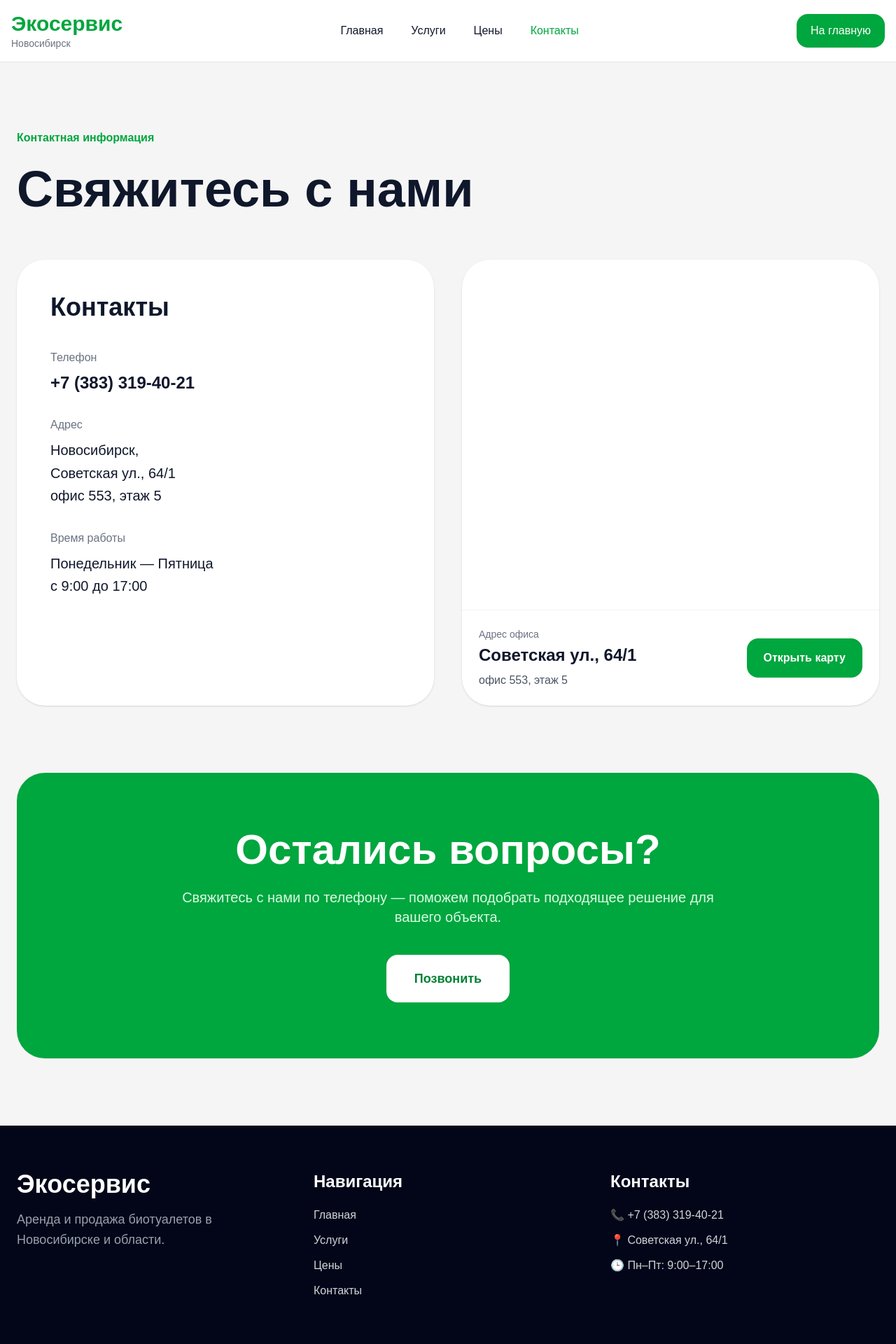
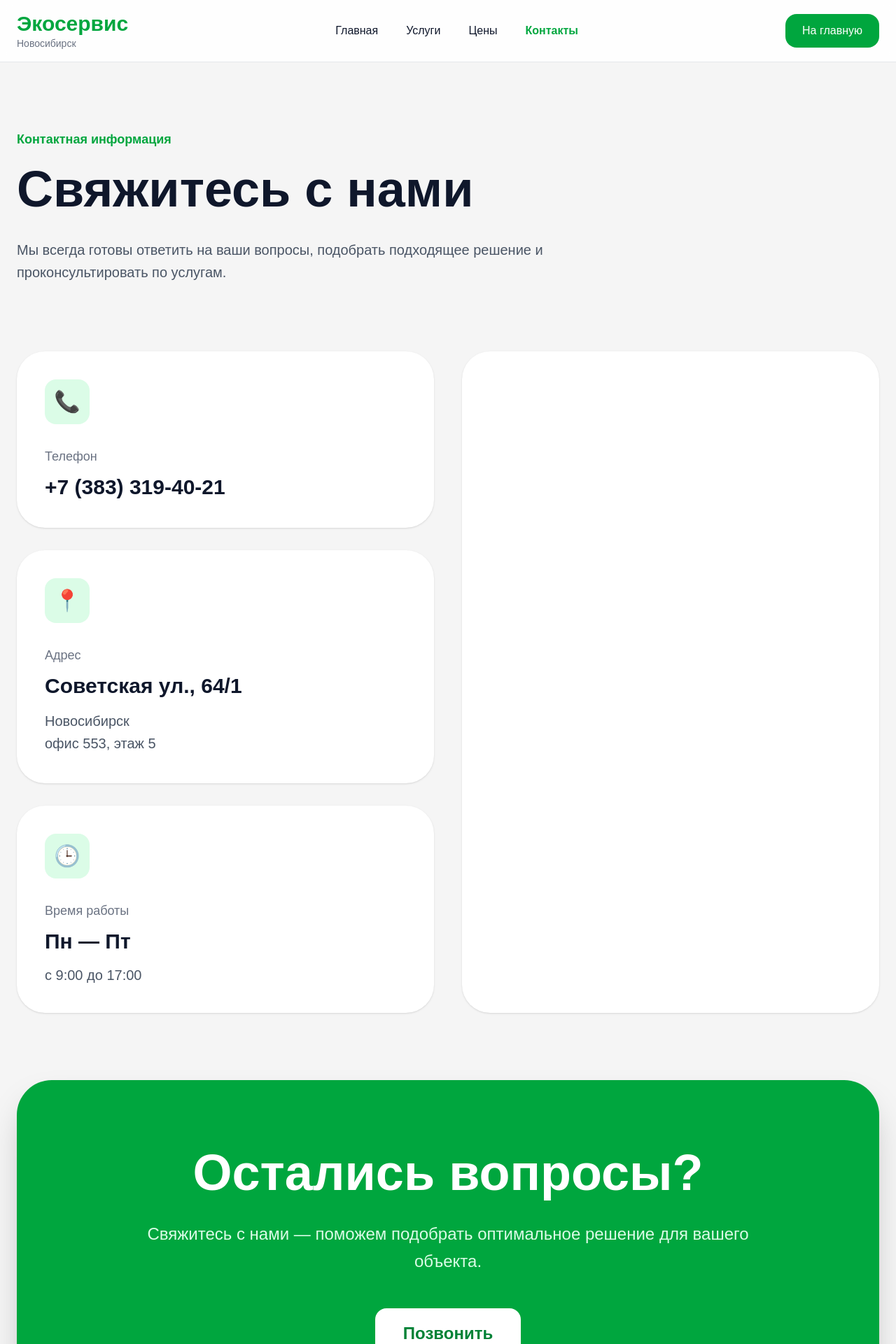
Before and after one commit to Skyeeeeeeeeeeeeeeeeeee/eco-service-site, a Next.js app: page /contacts in a window 1280 px wide. Shown: the top 1920 px of the page at 70% size. Built offline with nearby package versions, Linux system fonts and the light colour scheme.

Commit message:
add animations

```diff
--- a/app/contacts/page.tsx
+++ b/app/contacts/page.tsx
@@ -1,21 +1,27 @@
+"use client"
+
+import { motion } from "framer-motion"
+
 export default function ContactsPage() {
   return (
     <main className="min-h-screen bg-[#f5f5f5] text-slate-900">
 
       {/* HEADER */}
-      <header className="border-b border-gray-200 bg-white sticky top-0 z-50">
+      <header className="border-b border-gray-200 bg-white/90 backdrop-blur sticky top-0 z-50">
 
-        <div className="max-w-7xl mx-auto px-4 py-4 flex items-center justify-between">
+        <div className="max-w-7xl mx-auto px-4 md:px-6 py-4 flex items-center justify-between">
 
           {/* LOGO */}
           <a href="/" className="block">
-            <h2 className="text-2xl md:text-3xl font-bold text-green-600">
+
+            <h2 className="text-2xl md:text-3xl font-bold text-green-600 hover:scale-105 transition">
               Экосервис
             </h2>
 
             <p className="text-gray-500 text-sm">
               Новосибирск
             </p>
+
           </a>
 
           {/* MENU */}
@@ -23,28 +29,28 @@ export default function ContactsPage() {
 
             <a
               href="/"
-              className="font-medium hover:text-green-600 transition"
+              className="font-medium hover:text-green-600 hover:scale-105 transition"
             >
               Главная
             </a>
 
             <a
               href="/services"
-              className="font-medium hover:text-green-600 transition"
+              className="font-medium hover:text-green-600 hover:scale-105 transition"
             >
               Услуги
             </a>
 
             <a
               href="/prices"
-              className="font-medium hover:text-green-600 transition"
+              className="font-medium hover:text-green-600 hover:scale-105 transition"
             >
               Цены
             </a>
 
             <a
               href="/contacts"
-              className="font-medium text-green-600"
+              className="text-green-600 font-semibold hover:scale-105 transition"
             >
               Контакты
             </a>
@@ -54,7 +60,7 @@ export default function ContactsPage() {
           {/* BUTTON */}
           <a
             href="/"
-            className="bg-green-600 hover:bg-green-700 text-white px-5 py-3 rounded-2xl font-medium transition"
+            className="bg-green-600 hover:bg-green-700 hover:scale-105 active:scale-95 text-white px-6 py-3 rounded-2xl font-medium transition duration-300"
           >
             На главную
           </a>
@@ -64,87 +70,130 @@ export default function ContactsPage() {
       </header>
 
       {/* HERO */}
-      <section className="py-16 md:py-24">
+      <section className="py-16 md:py-24 overflow-hidden">
 
         <div className="max-w-7xl mx-auto px-4 md:px-6">
 
-          <div className="mb-14">
+          <motion.div
+            initial={{ opacity: 0, y: 60 }}
+            animate={{ opacity: 1, y: 0 }}
+            transition={{ duration: 0.8 }}
+            className="max-w-4xl"
+          >
 
-            <p className="text-green-600 font-semibold mb-4">
+            <p className="text-green-600 font-semibold mb-5 text-lg">
               Контактная информация
             </p>
 
-            <h1 className="text-5xl md:text-7xl font-bold leading-tight">
+            <h1 className="text-4xl md:text-7xl font-bold leading-[1.05] mb-8">
               Свяжитесь
               с нами
             </h1>
 
+            <p className="text-gray-600 text-xl leading-relaxed">
+              Мы всегда готовы ответить на ваши вопросы,
+              подобрать подходящее решение
+              и проконсультировать по услугам.
+            </p>
+
+          </motion.div>
+
         </div>
+
+      </section>
+
+      {/* CONTACTS */}
+      <section className="pb-16 md:pb-24">
+
+        <div className="max-w-7xl mx-auto px-4 md:px-6">
 
           <div className="grid grid-cols-1 lg:grid-cols-2 gap-10">
 
-            {/* CONTACTS */}
-            <div className="bg-white rounded-[40px] p-8 md:p-12 shadow-sm">
+            {/* LEFT */}
+            <motion.div
+              initial={{ opacity: 0, x: -60 }}
+              whileInView={{ opacity: 1, x: 0 }}
+              transition={{ duration: 0.7 }}
+              viewport={{ once: true }}
+              className="space-y-8"
+            >
 
-              <h2 className="text-3xl md:text-4xl font-bold mb-10">
-                Контакты
-              </h2>
+              {/* PHONE */}
+              <div className="bg-white rounded-[40px] p-10 shadow-sm hover:-translate-y-2 hover:shadow-2xl transition duration-300">
 
-              <div className="space-y-8">
+                <div className="w-16 h-16 rounded-2xl bg-green-100 flex items-center justify-center text-3xl mb-8">
+                  📞
+                </div>
 
-                <div>
-
-                  <p className="text-gray-500 mb-2">
+                <p className="text-gray-500 mb-3 text-lg">
                   Телефон
                 </p>
 
                 <a
                   href="tel:+73833194021"
-                    className="text-2xl font-semibold hover:text-green-600 transition"
+                  className="text-3xl font-bold hover:text-green-600 transition"
                 >
                   +7 (383) 319-40-21
                 </a>
 
               </div>
 
-                <div>
+              {/* ADDRESS */}
+              <div className="bg-white rounded-[40px] p-10 shadow-sm hover:-translate-y-2 hover:shadow-2xl transition duration-300">
 
-                  <p className="text-gray-500 mb-2">
+                <div className="w-16 h-16 rounded-2xl bg-green-100 flex items-center justify-center text-3xl mb-8">
+                  📍
+                </div>
+
+                <p className="text-gray-500 mb-3 text-lg">
                   Адрес
                 </p>
 
-                  <p className="text-xl leading-relaxed">
-                    Новосибирск,
-                    <br />
+                <h2 className="text-3xl font-bold mb-4">
                   Советская ул., 64/1
+                </h2>
+
+                <p className="text-xl text-gray-600 leading-relaxed">
+                  Новосибирск
                   <br />
                   офис 553, этаж 5
                 </p>
 
               </div>
 
-                <div>
+              {/* TIME */}
+              <div className="bg-white rounded-[40px] p-10 shadow-sm hover:-translate-y-2 hover:shadow-2xl transition duration-300">
 
-                  <p className="text-gray-500 mb-2">
+                <div className="w-16 h-16 rounded-2xl bg-green-100 flex items-center justify-center text-3xl mb-8">
+                  🕒
+                </div>
+
+                <p className="text-gray-500 mb-3 text-lg">
                   Время работы
                 </p>
 
-                  <p className="text-xl leading-relaxed">
-                    Понедельник — Пятница
-                    <br />
+                <h2 className="text-3xl font-bold mb-4">
+                  Пн — Пт
+                </h2>
+
+                <p className="text-xl text-gray-600">
                   с 9:00 до 17:00
                 </p>
 
               </div>
 
-              </div>
-
-            </div>
+            </motion.div>
 
             {/* MAP */}
-            <div className="bg-white rounded-[40px] overflow-hidden shadow-sm">
+            <motion.div
+              initial={{ opacity: 0, x: 60 }}
+              whileInView={{ opacity: 1, x: 0 }}
+              transition={{ duration: 0.7 }}
+              viewport={{ once: true }}
+              className="bg-white rounded-[40px] overflow-hidden shadow-sm hover:shadow-2xl transition duration-300"
+            >
 
-              <div className="relative w-full h-[500px]">
+              <div className="relative w-full h-[700px]">
 
                 <iframe
                   src="https://yandex.ru/map-widget/v1/?text=Новосибирск%20Советская%2064%2F1&z=18"
@@ -156,40 +205,7 @@ export default function ContactsPage() {
 
               </div>
 
-              {/* ADDRESS CARD */}
-              <div className="p-6 border-t border-gray-100">
-
-                <div className="flex flex-col md:flex-row md:items-center md:justify-between gap-5">
-
-                  <div>
-
-                    <p className="text-gray-500 text-sm mb-1">
-                      Адрес офиса
-                    </p>
-
-                    <h3 className="text-2xl font-bold">
-                      Советская ул., 64/1
-                    </h3>
-
-                    <p className="text-gray-600 mt-2">
-                      офис 553, этаж 5
-                    </p>
-
-                  </div>
-
-                  <a
-                    href="https://yandex.ru/maps/?text=Новосибирск%20Советская%2064%2F1"
-                    target="_blank"
-                    className="bg-green-600 hover:bg-green-700 text-white px-6 py-4 rounded-2xl font-semibold transition text-center"
-                  >
-                    Открыть карту
-                  </a>
-
-                </div>
-
-              </div>
-
-            </div>
+            </motion.div>
 
           </div>
 
@@ -202,26 +218,32 @@ export default function ContactsPage() {
 
         <div className="max-w-7xl mx-auto px-4 md:px-6">
 
-          <div className="bg-green-600 rounded-[40px] p-10 md:p-20 text-white text-center">
+          <motion.div
+            initial={{ opacity: 0, scale: 0.96 }}
+            whileInView={{ opacity: 1, scale: 1 }}
+            transition={{ duration: 0.7 }}
+            viewport={{ once: true }}
+            className="bg-green-600 rounded-[50px] p-12 md:p-24 text-white text-center shadow-2xl"
+          >
 
-            <h2 className="text-4xl md:text-6xl font-bold mb-6">
+            <h2 className="text-5xl md:text-7xl font-bold mb-8">
               Остались вопросы?
             </h2>
 
-            <p className="text-xl text-green-100 mb-10 max-w-3xl mx-auto">
-              Свяжитесь с нами по телефону —
-              поможем подобрать подходящее решение
+            <p className="text-2xl text-green-100 max-w-4xl mx-auto leading-relaxed mb-12">
+              Свяжитесь с нами —
+              поможем подобрать оптимальное решение
               для вашего объекта.
             </p>
 
             <a
               href="tel:+73833194021"
-              className="inline-block bg-white text-green-700 px-10 py-5 rounded-2xl text-lg font-bold hover:bg-gray-100 transition"
+              className="inline-block bg-white text-green-700 hover:bg-gray-100 hover:scale-105 active:scale-95 px-10 py-5 rounded-2xl text-2xl font-bold transition duration-300"
             >
               Позвонить
             </a>
 
-          </div>
+          </motion.div>
 
         </div>
 
@@ -232,15 +254,15 @@ export default function ContactsPage() {
 
         <div className="max-w-7xl mx-auto px-4 md:px-6">
 
-          <div className="grid grid-cols-1 md:grid-cols-3 gap-10">
+          <div className="grid grid-cols-1 md:grid-cols-3 gap-12">
 
             <div>
 
-              <h2 className="text-4xl font-bold mb-4">
+              <h2 className="text-5xl font-bold mb-6">
                 Экосервис
               </h2>
 
-              <p className="text-gray-400 text-lg leading-relaxed">
+              <p className="text-gray-400 text-xl leading-relaxed">
                 Аренда и продажа биотуалетов
                 в Новосибирске и области.
               </p>
@@ -249,11 +271,11 @@ export default function ContactsPage() {
 
             <div>
 
-              <h3 className="text-2xl font-bold mb-5">
+              <h3 className="text-3xl font-bold mb-6">
                 Навигация
               </h3>
 
-              <div className="flex flex-col gap-3 text-gray-300">
+              <div className="flex flex-col gap-4 text-gray-300 text-lg">
 
                 <a href="/">Главная</a>
                 <a href="/services">Услуги</a>
@@ -266,11 +288,11 @@ export default function ContactsPage() {
 
             <div>
 
-              <h3 className="text-2xl font-bold mb-5">
+              <h3 className="text-3xl font-bold mb-6">
                 Контакты
               </h3>
 
-              <div className="flex flex-col gap-3 text-gray-300">
+              <div className="flex flex-col gap-4 text-gray-300 text-lg">
 
                 <p>📞 +7 (383) 319-40-21</p>
                 <p>📍 Советская ул., 64/1</p>
```
Lines whose indentation alone changed are shown as unchanged.
